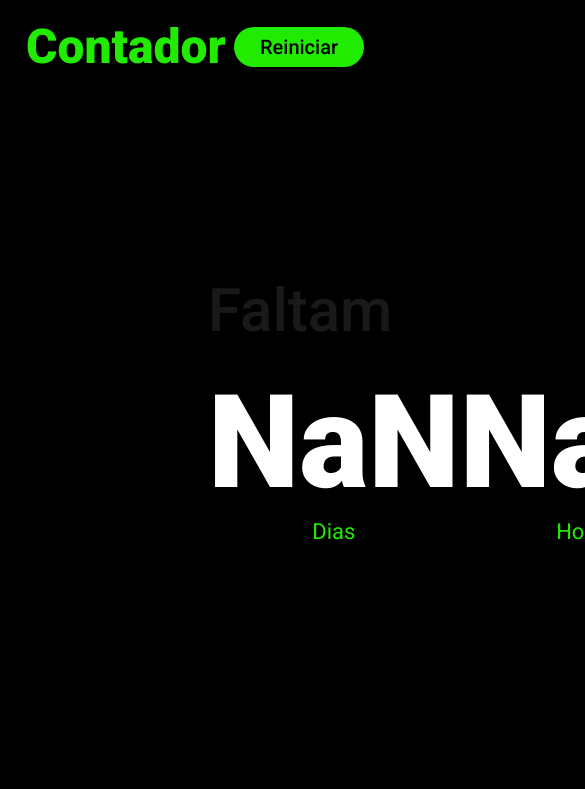
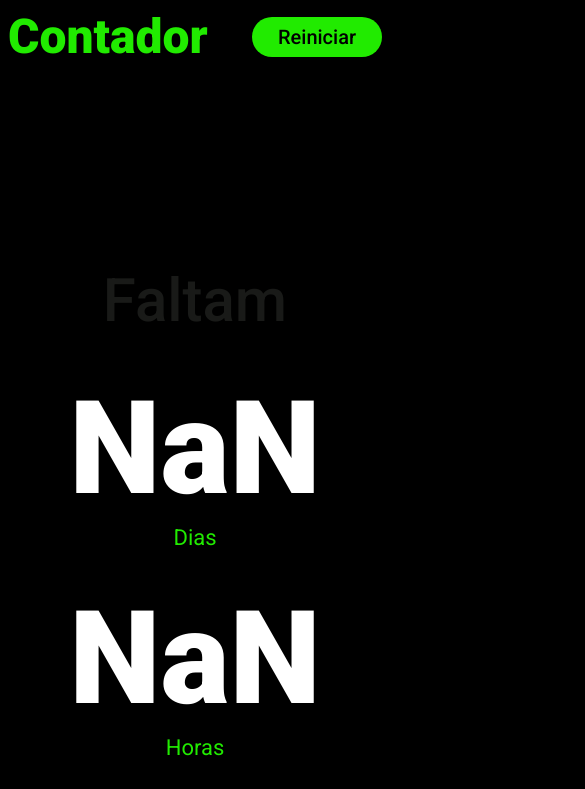
Before and after one commit to UchoaBre/counter, a plain HTML site: page src/pages/contador.html in a window 390 px wide. Shown: the top 789 px of the page, 585 px wide, since content can reach past the window. Drawn offline with Linux system fonts and the light colour scheme.

Commit message:
adding responsive layout

```diff
--- a/public/css/contador.css
+++ b/public/css/contador.css
@@ -3,10 +3,11 @@ body {
 }
 
 header {
+    width: auto;
     display: flex;
     justify-content: space-between;
     align-items: center;
-    margin: 18px;
+    margin: 20px 0;
 }
 
 header strong {
@@ -26,8 +27,13 @@ header button {
 }
 
 main {
+    width: fill;
     text-align: center;
-    margin: 200px;
+    margin: 200px 0 0;
+    display: flex;
+    flex-direction: column;
+    align-items: center;
+    justify-content: center;
 }
 
 main strong {
@@ -38,7 +44,7 @@ main strong {
 
 .time_left {
     width: 1000px;
-    margin: 20px auto 0;
+    margin: 20px 0;
     display: flex;
     justify-content: space-evenly;
     align-items: center;
@@ -50,8 +56,23 @@ main strong {
     margin: 0;
 }
 
-.time_left h1 {
+.time_left .time {
     color: #ffffff;
     font-size: 130px;
     margin: 0;
 }
+
+@media (max-width: 1000px) {
+    header {
+        margin: 0;
+    }
+
+    .time_left {
+        width: 366px;
+        flex-wrap: wrap;
+    }
+
+    .days, .hours, .minutes, .seconds {
+        margin: 16px;
+    }
+}
```
Also changed, not shown: public/css/index.css (+18 -0 lines).
